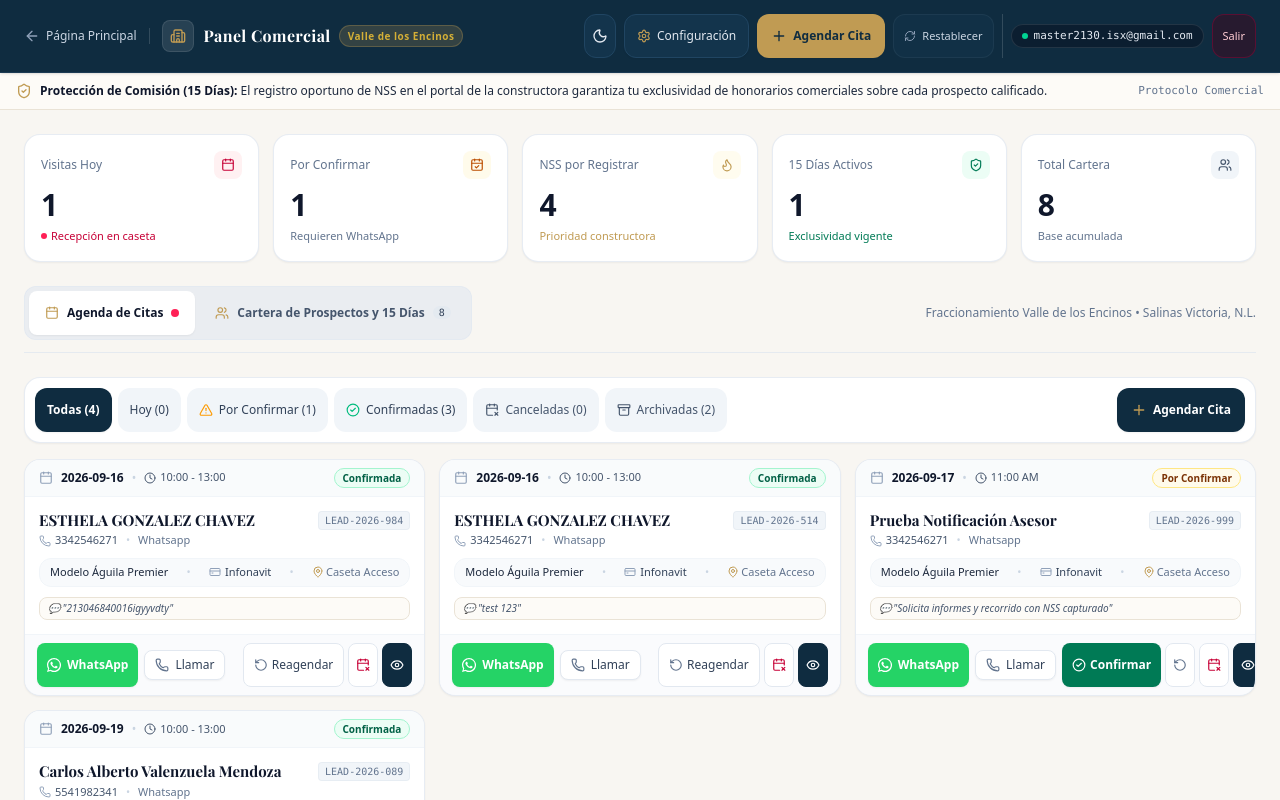
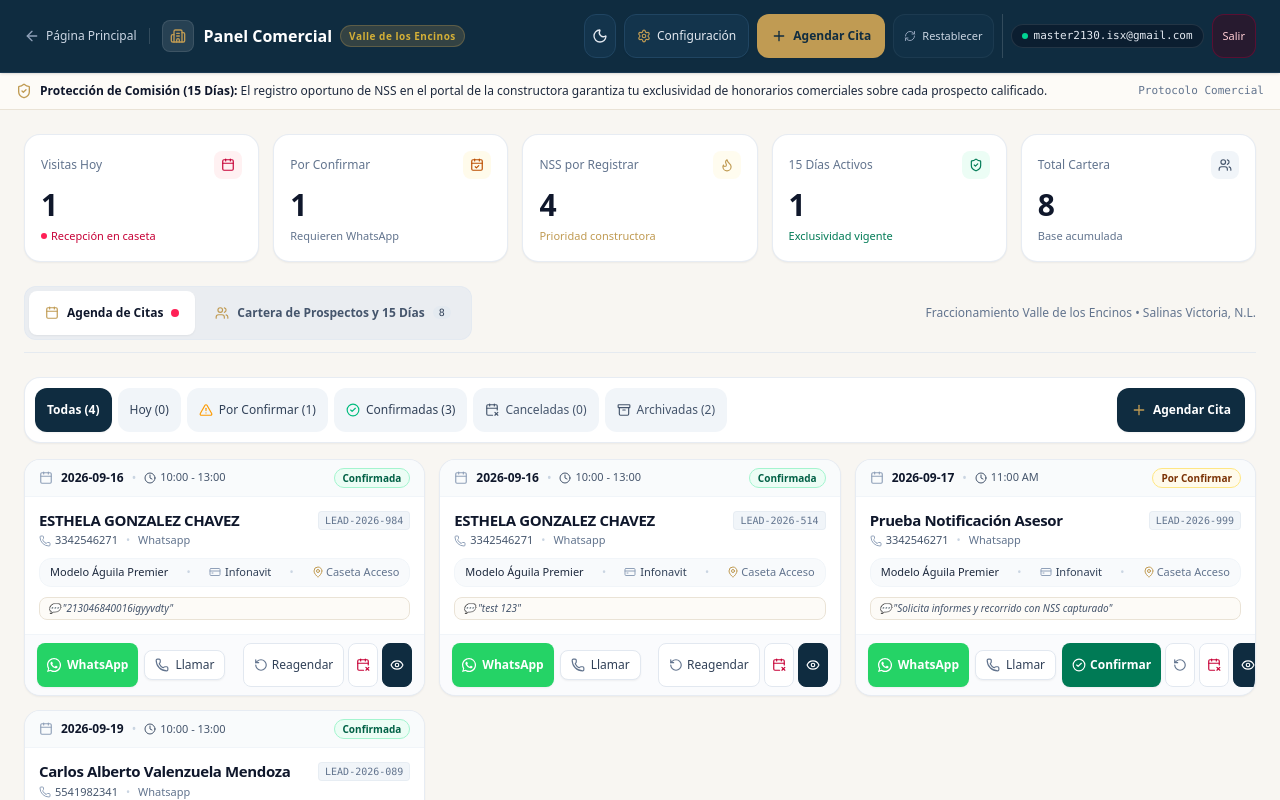
Before and after one commit to master2130isx-lang/real-estate-developer, a Next.js app: page /panel in a window 1280 px wide. Shown: the top 800 px of the page. Built offline with nearby package versions, Linux system fonts and the light colour scheme; no server answers.

Commit message:
feat(panel): unificar tipografía en todo el CRM a font-sans para armonía total

```diff
--- a/src/app/panel/page.tsx
+++ b/src/app/panel/page.tsx
@@ -132,7 +132,7 @@ export default function AgentPanelPage() {
               </div>
               <div>
                 <div className="flex items-center gap-2">
-                  <span className="font-serif font-bold text-sm sm:text-base tracking-wide text-white">
+                  <span className="font-sans font-bold text-sm sm:text-base tracking-normal text-white">
                     Panel Comercial
                   </span>
                   <span className="bg-[#C09B53]/20 text-[#D4AF37] text-[10px] px-2 py-0.5 rounded-full font-semibold border border-[#C09B53]/30 tracking-wider">
--- a/src/components/panel/AppointmentAgendaView.tsx
+++ b/src/components/panel/AppointmentAgendaView.tsx
@@ -359,7 +359,7 @@ export function AppointmentAgendaView({
                   {/* Fila 1: Nombre del Prospecto, Folio y Teléfono */}
                   <div className="flex items-start justify-between gap-1.5">
                     <div>
-                      <h4 className="font-serif text-[15px] font-bold text-slate-900 dark:text-white leading-tight">
+                      <h4 className="font-sans text-[15px] font-bold text-slate-900 dark:text-white tracking-tight leading-tight">
                         {lead.fullName || 'Prospecto'}
                       </h4>
                       <div className="flex items-center gap-2 text-[11px] mt-1">
@@ -529,7 +529,7 @@ export function AppointmentAgendaView({
             <Calendar className="w-6 h-6" />
           </div>
           <div>
-            <h4 className="font-serif font-bold text-slate-900 dark:text-white text-base">
+            <h4 className="font-sans font-bold text-slate-900 dark:text-white text-base">
               No hay citas en el periodo seleccionado
             </h4>
             <p className="text-xs text-slate-500 dark:text-slate-400 mt-1 max-w-sm mx-auto">
@@ -551,7 +551,7 @@ export function AppointmentAgendaView({
         <div className="fixed inset-0 z-60 flex items-center justify-center p-4 bg-black/65 backdrop-blur-sm">
           <div className="bg-white dark:bg-[#102033] rounded-2xl max-w-md w-full p-5 shadow-2xl border border-slate-200 dark:border-[#1E354D] space-y-4 text-slate-900 dark:text-slate-100">
             <div>
-              <h3 className="text-base font-serif font-bold text-slate-900 dark:text-white">
+              <h3 className="text-base font-sans font-bold text-slate-900 dark:text-white">
                 Reprogramar Visita para {rescheduleLead.fullName}
               </h3>
               <p className="text-xs text-slate-500 dark:text-slate-400">
```
